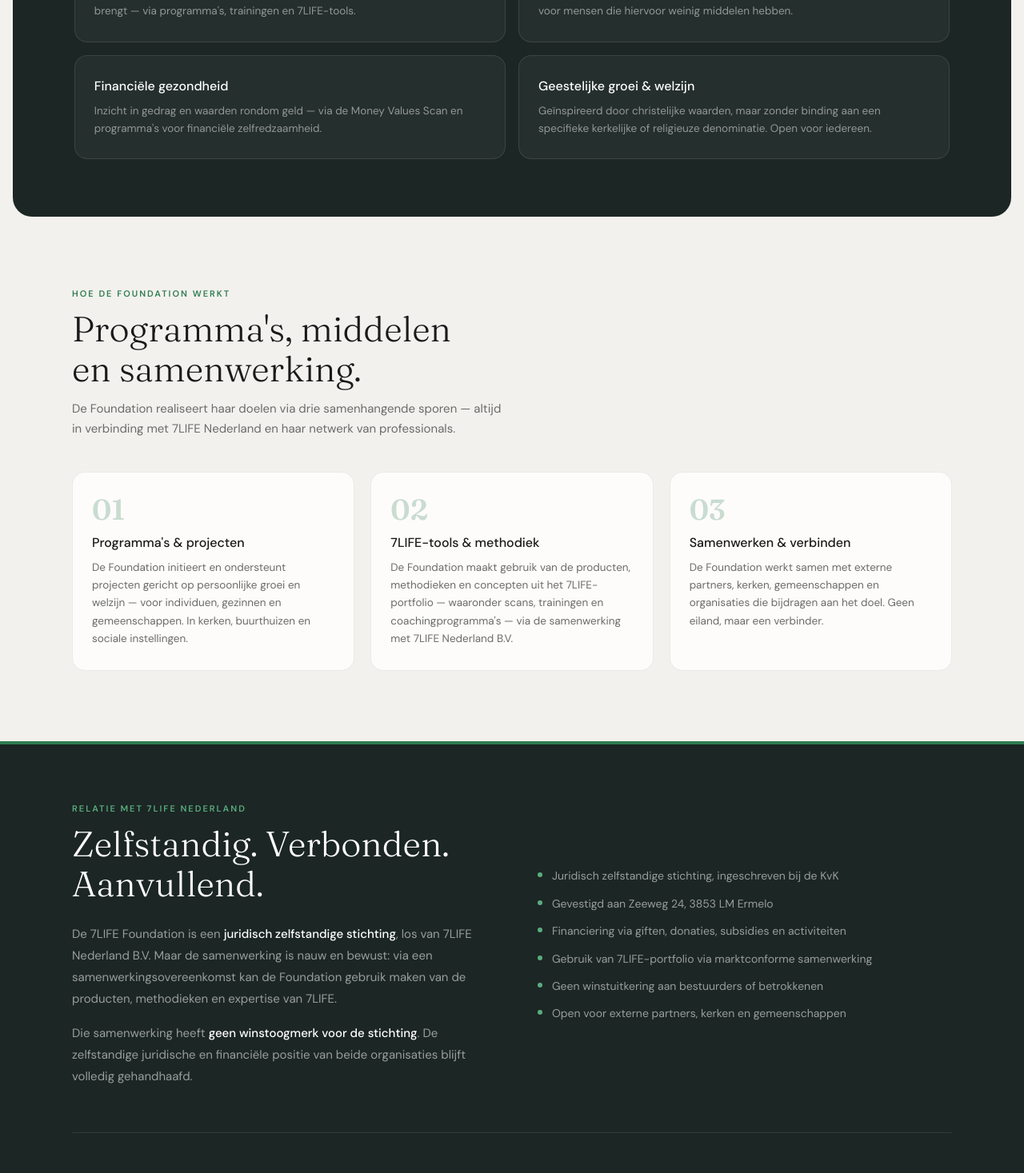
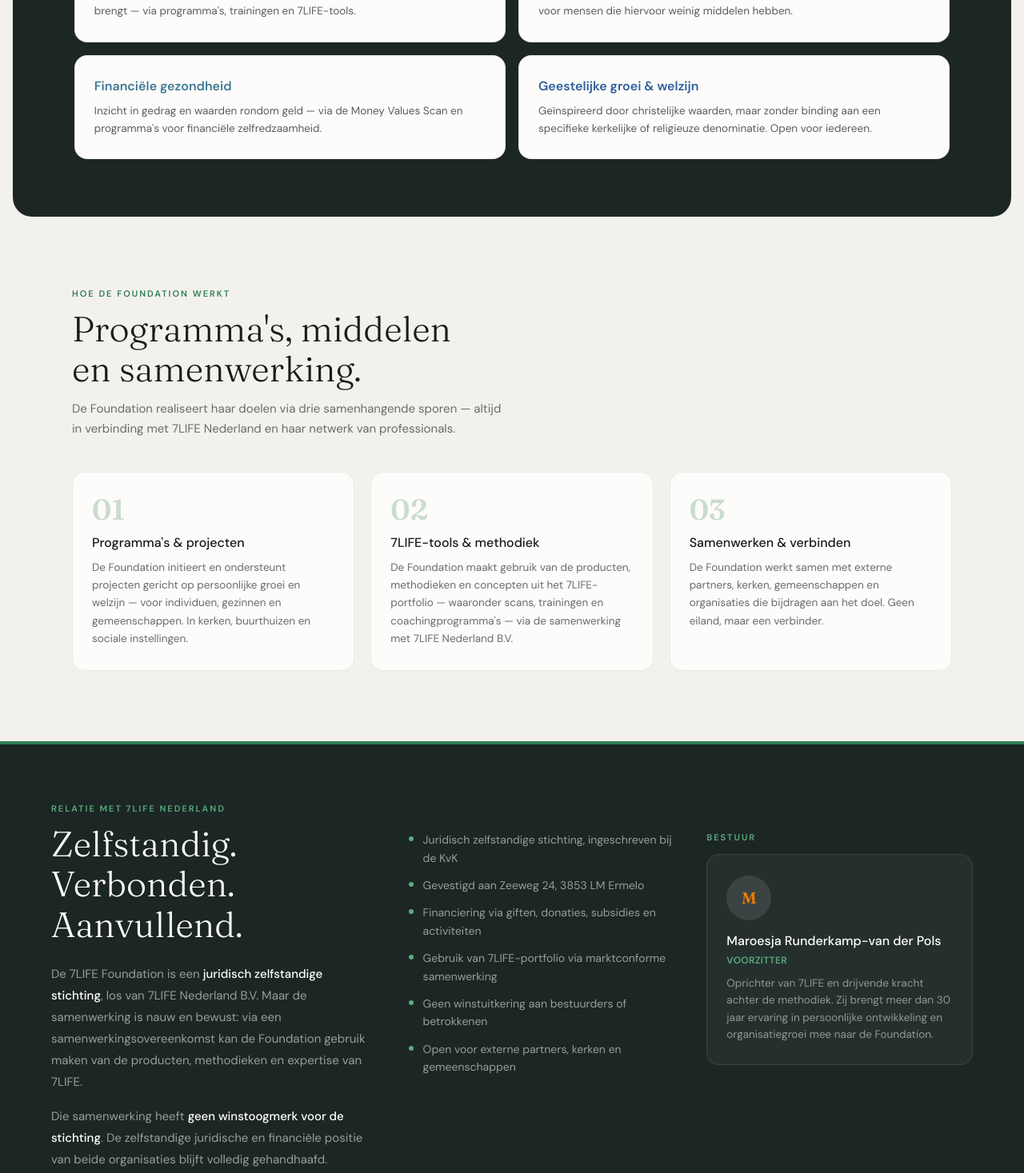
Before and after one commit to Hein-Runderkamp/7life-site, a Next.js app: page /foundation in a window 1280 px wide. Shown: the part 1740-3207 px from the top of the page at 80% size. Built offline with nearby package versions, Linux system fonts and the light colour scheme.

Commit message:
Foundation: doelstelling-vakken wit met gekleurde koptekst, Relatie met 7LIFE Nederland naar 3-koloms layout met Bestuur rechts

```diff
--- a/app/foundation/page.tsx
+++ b/app/foundation/page.tsx
@@ -185,13 +185,16 @@ export default function FoundationPagina() {
               {doelen.map((d) => (
                 <div
                   key={d.titel}
-                  className="bg-white/[0.045] border-[1.5px] border-white/10 rounded-2xl px-6 py-[26px] hover:border-[var(--hk)] hover:bg-[var(--hkbg)] transition-all"
-                  style={{ "--hk": d.kleur, "--hkbg": `${d.kleur}15` } as React.CSSProperties}
+                  className="bg-kaart border-[1.5px] border-black/[0.07] rounded-2xl px-6 py-[26px] hover:border-[var(--hk)] transition-colors"
+                  style={{ "--hk": d.kleur } as React.CSSProperties}
                 >
-                  <div className="text-base font-medium text-white mb-2">
+                  <div
+                    className="text-base font-semibold mb-2"
+                    style={{ color: d.kleur }}
+                  >
                     {d.titel}
                   </div>
-                  <p className="text-[13.5px] text-white/50 leading-[1.65]">
+                  <p className="text-[13.5px] text-tekst/70 leading-[1.65]">
                     {d.tekst}
                   </p>
                 </div>
@@ -239,8 +242,8 @@ export default function FoundationPagina() {
 
         {/* SAMENWERKING MET 7LIFE */}
         <section className="bg-donker border-t-4 border-[#2E7D52] px-[5%] py-[72px]">
-          <div className="max-w-[1100px] mx-auto">
-            <div className="grid grid-cols-1 lg:grid-cols-2 gap-16 items-center mb-14">
+          <div className="max-w-[1200px] mx-auto">
+            <div className="grid grid-cols-1 lg:grid-cols-[1.1fr_0.9fr_0.9fr] gap-10 items-start">
               <div>
                 <div className="text-[11px] font-semibold tracking-[2px] text-[#5aad7e] uppercase mb-2.5">
                   Relatie met 7LIFE Nederland
@@ -271,7 +274,8 @@ export default function FoundationPagina() {
                   </p>
                 </div>
               </div>
-              <div className="flex flex-col gap-3">
+
+              <div className="flex flex-col gap-3 lg:pt-9">
                 {samenwerkingPunten.map((p) => (
                   <div key={p} className="flex items-start gap-3">
                     <div className="w-1.5 h-1.5 rounded-full bg-[#5aad7e] flex-shrink-0 mt-[7px]" />
@@ -281,13 +285,12 @@ export default function FoundationPagina() {
                   </div>
                 ))}
               </div>
-            </div>
 
-            <div className="border-t border-white/10 pt-12">
-              <div className="text-[11px] font-semibold tracking-[2px] text-[#5aad7e] uppercase mb-5">
+              <div className="lg:pt-9">
+                <div className="text-[11px] font-semibold tracking-[2px] text-[#5aad7e] uppercase mb-3">
                   Bestuur
                 </div>
-              <div className="grid grid-cols-1 sm:grid-cols-2 gap-5 max-w-[680px]">
+                <div className="flex flex-col gap-4">
                   {bestuur.map((b) => (
                     <div
                       key={b.naam}
@@ -307,6 +310,7 @@ export default function FoundationPagina() {
                       </p>
                     </div>
                   ))}
+                </div>
               </div>
             </div>
           </div>
```
Lines whose indentation alone changed are shown as unchanged.
